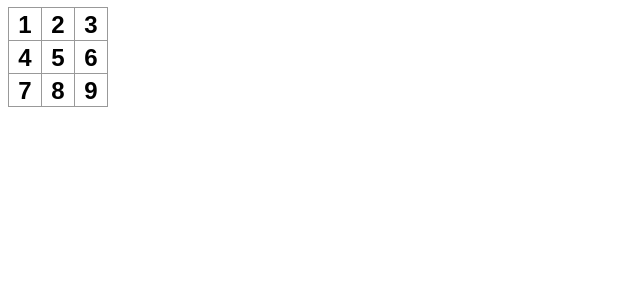
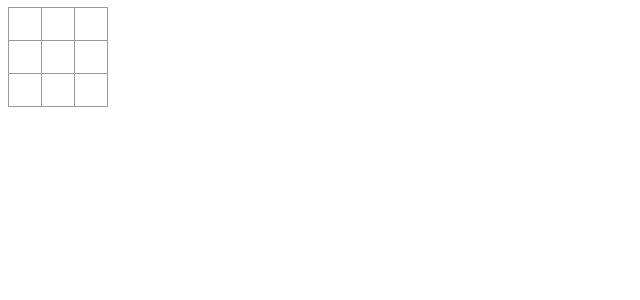
Before and after one commit to ArtfulLee/tic-tac-toe, a React app: page / in a window 1280 px wide. Shown: the top 300 px of the page, without its empty margins (0-640 px from the left). Built offline with nearby package versions, Linux system fonts and the light colour scheme; the HTML template or start-up script is replaced by a standard one.

Commit message:
feat: add state to Square component to track click

```diff
--- a/src/App.jsx
+++ b/src/App.jsx
@@ -1,11 +1,19 @@
+import { useState } from "react";
+
 import "./App.css";
 
-function Square({ value }) {
+function Square() {
+  const [value, setValue] = useState(null);
+
   function handleClick() {
-    console.log("clicked!");
+    setValue("X");
   }
 
-  return <button className="square" onClick={handleClick}>{value}</button>;
+  return (
+    <button className="square" onClick={handleClick}>
+      {value}
+    </button>
+  );
 }
 
 /**
@@ -16,19 +24,19 @@
   return (
     <>
       <div className="board-row">
-        <Square value="1" />
-        <Square value="2" />
-        <Square value="3" />
+        <Square />
+        <Square />
+        <Square />
       </div>
       <div className="board-row">
-        <Square value="4" />
-        <Square value="5" />
-        <Square value="6" />
+        <Square />
+        <Square />
+        <Square />
       </div>
       <div className="board-row">
-        <Square value="7" />
-        <Square value="8" />
-        <Square value="9" />
+        <Square />
+        <Square />
+        <Square />
       </div>
     </>
   );
```
